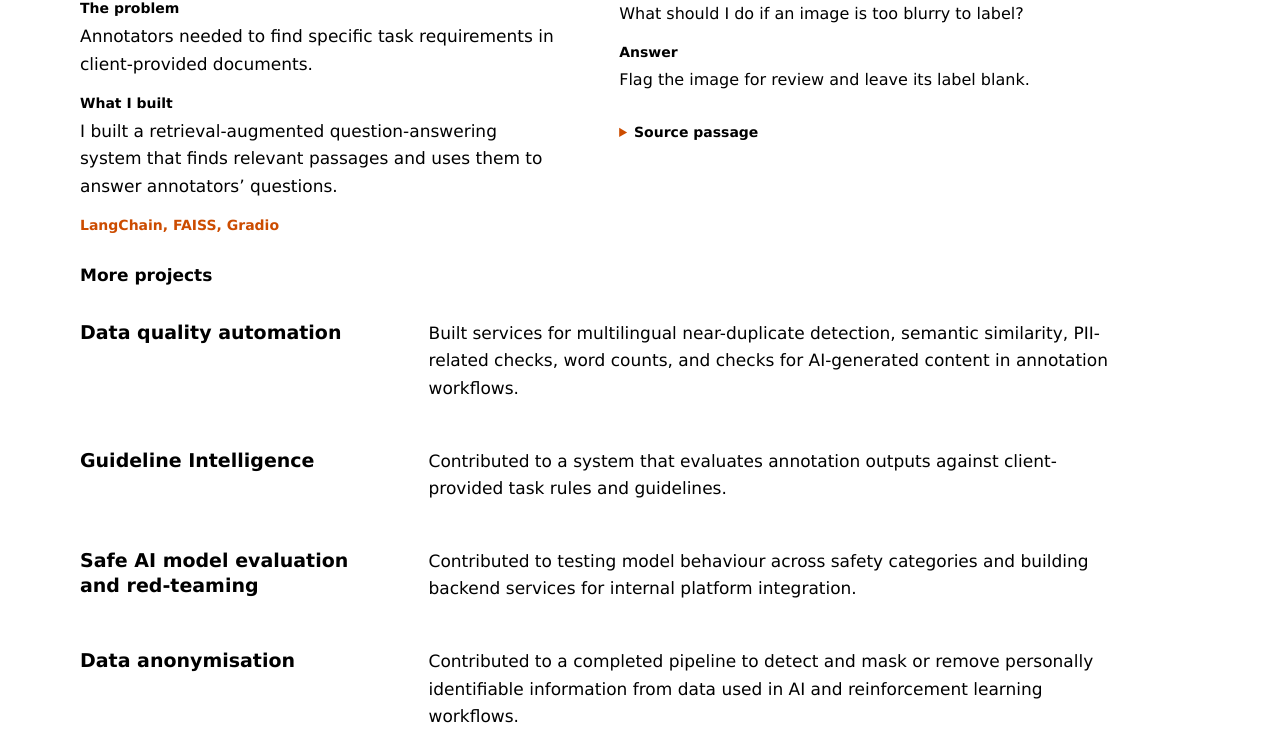
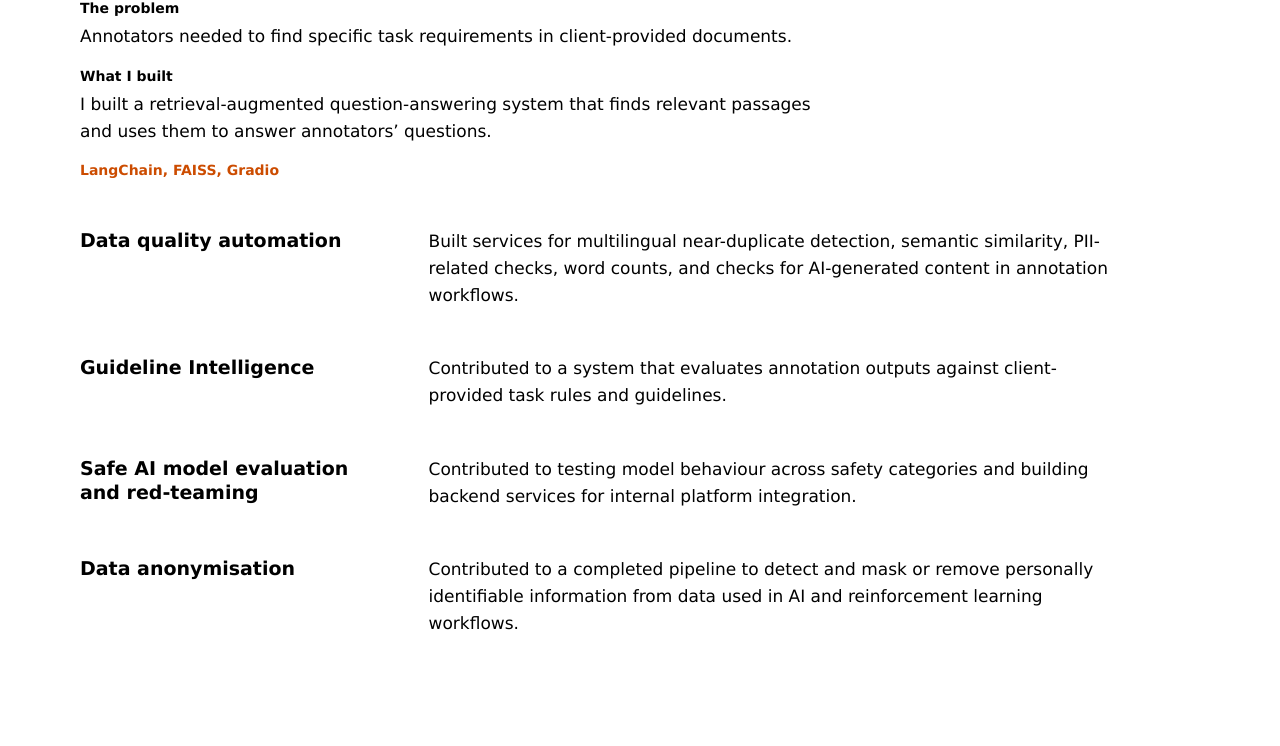
Before and after one commit to aakrsn/portfolio, a plain HTML site: page frontend/index.html in a window 1280 px wide. Shown: the part 708-1454 px from the top of the page. Drawn offline with Linux system fonts and the light colour scheme.

Commit message:
Simplify portfolio project presentation

```diff
--- a/frontend/index.html
+++ b/frontend/index.html
@@ -44,7 +44,6 @@
         <h2 id="work-heading">What I’ve built</h2>
         <p class="employer">Built at Centific</p>
         <article class="featured-project" aria-labelledby="document-qa-heading">
-          <div>
           <h3 id="document-qa-heading">Document question answering</h3>
           <dl class="project-story">
             <div>
@@ -57,45 +56,22 @@
             </div>
           </dl>
           <p class="project-tools">LangChain, FAISS, Gradio</p>
-          </div>
-
-          <div class="qa-example">
-            <p class="example-label">Fictional example</p>
-            <dl>
-              <div>
-                <dt>Question</dt>
-                <dd>What should I do if an image is too blurry to label?</dd>
-              </div>
-              <div>
-                <dt>Answer</dt>
-                <dd>Flag the image for review and leave its label blank.</dd>
-              </div>
-            </dl>
-            <details id="source-passage">
-              <summary>Source passage</summary>
-              <figure class="source">
-                <blockquote>“If an image is too blurry to label confidently, flag it for review and leave the label blank.”</blockquote>
-                <figcaption>Sample annotation guide, section 2</figcaption>
-              </figure>
-            </details>
-          </div>
         </article>
 
-        <h3 class="more-projects">More projects</h3>
         <article class="project-row split-row">
-          <h4>Data quality automation</h4>
+          <h3>Data quality automation</h3>
           <p>Built services for multilingual near-duplicate detection, semantic similarity, PII-related checks, word counts, and checks for AI-generated content in annotation workflows.</p>
         </article>
         <article class="project-row split-row">
-          <h4>Guideline Intelligence</h4>
+          <h3>Guideline Intelligence</h3>
           <p>Contributed to a system that evaluates annotation outputs against client-provided task rules and guidelines.</p>
         </article>
         <article class="project-row split-row">
-          <h4>Safe AI model evaluation and red-teaming</h4>
+          <h3>Safe AI model evaluation and red-teaming</h3>
           <p>Contributed to testing model behaviour across safety categories and building backend services for internal platform integration.</p>
         </article>
         <article class="project-row split-row">
-          <h4>Data anonymisation</h4>
+          <h3>Data anonymisation</h3>
           <p>Contributed to a completed pipeline to detect and mask or remove personally identifiable information from data used in AI and reinforcement learning workflows.</p>
         </article>
       </section>
--- a/frontend/static/styles.css
+++ b/frontend/static/styles.css
@@ -55,12 +55,9 @@ body {
 h1,
 h2,
 h3,
-h4,
 p,
 dl,
-dd,
-figure,
-blockquote {
+dd {
   margin: 0;
 }
 
@@ -79,7 +76,6 @@ h2 {
 }
 
 h3,
-h4,
 .degree {
   font-size: 1.1875rem;
   line-height: 1.3;
@@ -262,7 +258,6 @@ h1 span {
 }
 
 .employer,
-.example-label,
 .project-tools {
   color: var(--orange);
   font-weight: 700;
@@ -273,10 +268,7 @@ h1 span {
 }
 
 .featured-project {
-  display: grid;
-  align-items: start;
-  gap: 1.5rem;
-  margin-block-start: 2rem;
+  margin-block: 2rem 1.75rem;
 }
 
 #document-qa-heading {
@@ -284,22 +276,19 @@ h1 span {
   line-height: 1;
 }
 
-.project-story,
-.qa-example dl {
+.project-story {
   display: grid;
   gap: 0.875rem;
   margin-block-start: 0.75rem;
 }
 
 .project-story dt,
-.qa-example dt,
 .project-tools,
 .date {
   font-size: 0.875rem;
 }
 
-.project-story dt,
-.qa-example dt {
+.project-story dt {
   margin-block-end: 0.25rem;
 }
 
@@ -307,70 +296,12 @@ h1 span {
   margin-block-start: 0.875rem;
 }
 
-.qa-example {
-  font-size: 1rem;
-}
-
-.qa-example details {
-  margin-block-start: 1.125rem;
-}
-
 summary {
   cursor: pointer;
 }
 
-.qa-example summary {
-  min-block-size: 44px;
-  padding-block: 0.625rem;
-  font-size: 0.875rem;
-  font-weight: 700;
-}
-
 summary::marker {
   color: var(--orange);
-}
-
-.source {
-  position: relative;
-  padding: 0 0 0.125rem 0.75rem;
-  font-size: 0.9375rem;
-  line-height: 1.5;
-}
-
-.source::before {
-  content: "";
-  position: absolute;
-  inset-block: 0;
-  inset-inline-start: 0;
-  inline-size: 3px;
-  background: var(--orange);
-  transform-origin: top;
-}
-
-.source figcaption {
-  margin-block-start: 0.5rem;
-  font-size: 0.75rem;
-}
-
-@media (prefers-reduced-motion: no-preference) {
-  #source-passage[open] .source::before {
-    animation: draw-source-marker 180ms ease-out;
-  }
-}
-
-@keyframes draw-source-marker {
-  from {
-    transform: scaleY(0);
-  }
-
-  to {
-    transform: scaleY(1);
-  }
-}
-
-.more-projects {
-  margin-block: 1.75rem 1rem;
-  font-size: 1.0625rem;
 }
 
 .split-row {
@@ -502,11 +433,6 @@ summary::marker {
     font-size: 4.5rem;
   }
 
-  .featured-project {
-    grid-template-columns: minmax(0, 9fr) minmax(0, 11fr);
-    gap: 4rem;
-  }
-
   #document-qa-heading {
     font-size: 3rem;
   }
@@ -526,8 +452,7 @@ summary::marker {
     border-color: LinkText;
   }
 
-  .theme-indicator::before,
-  .source::before {
+  .theme-indicator::before {
     forced-color-adjust: none;
     background: CanvasText;
   }
```
Also changed, not shown: 3 other files. Lines whose indentation alone changed are shown as unchanged.
